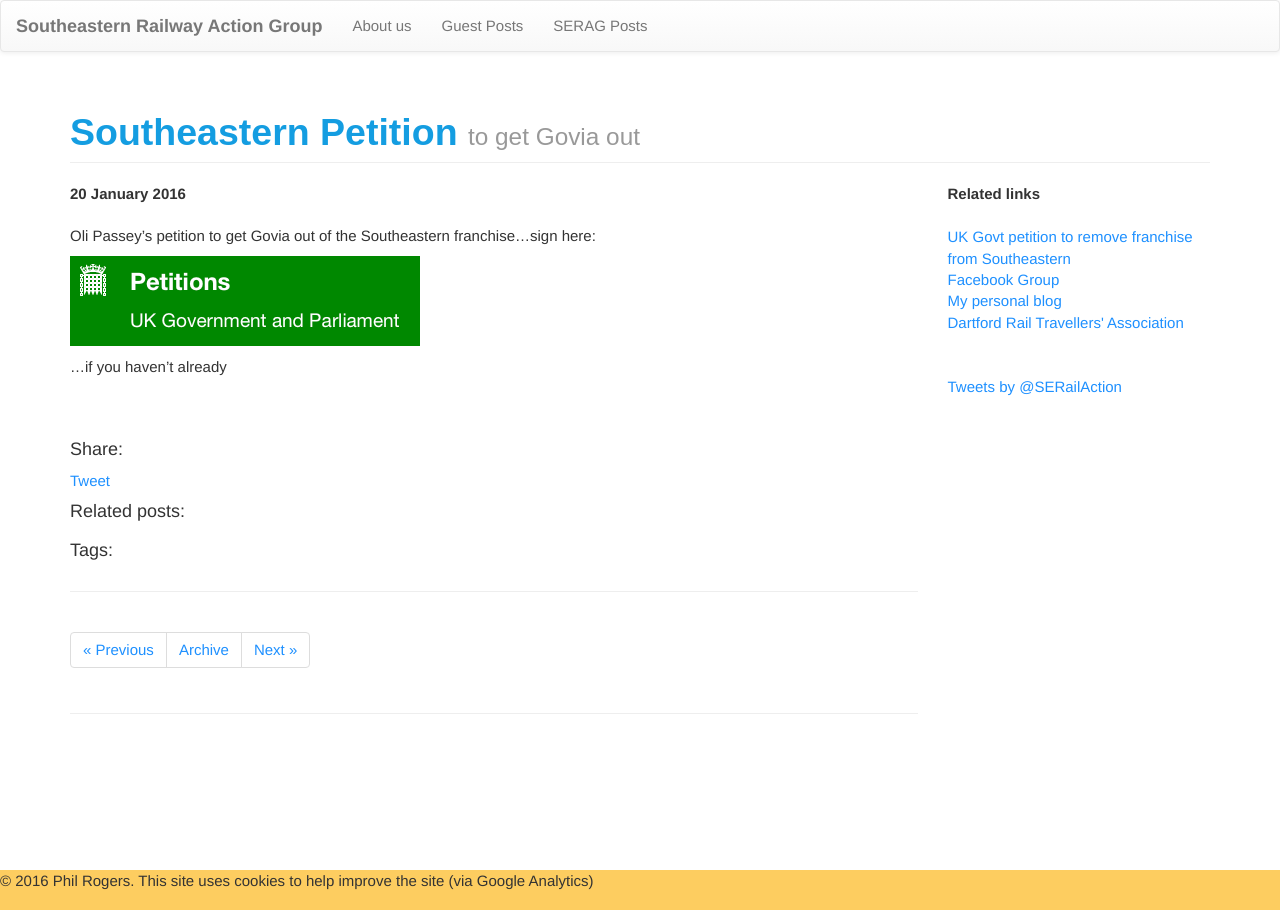
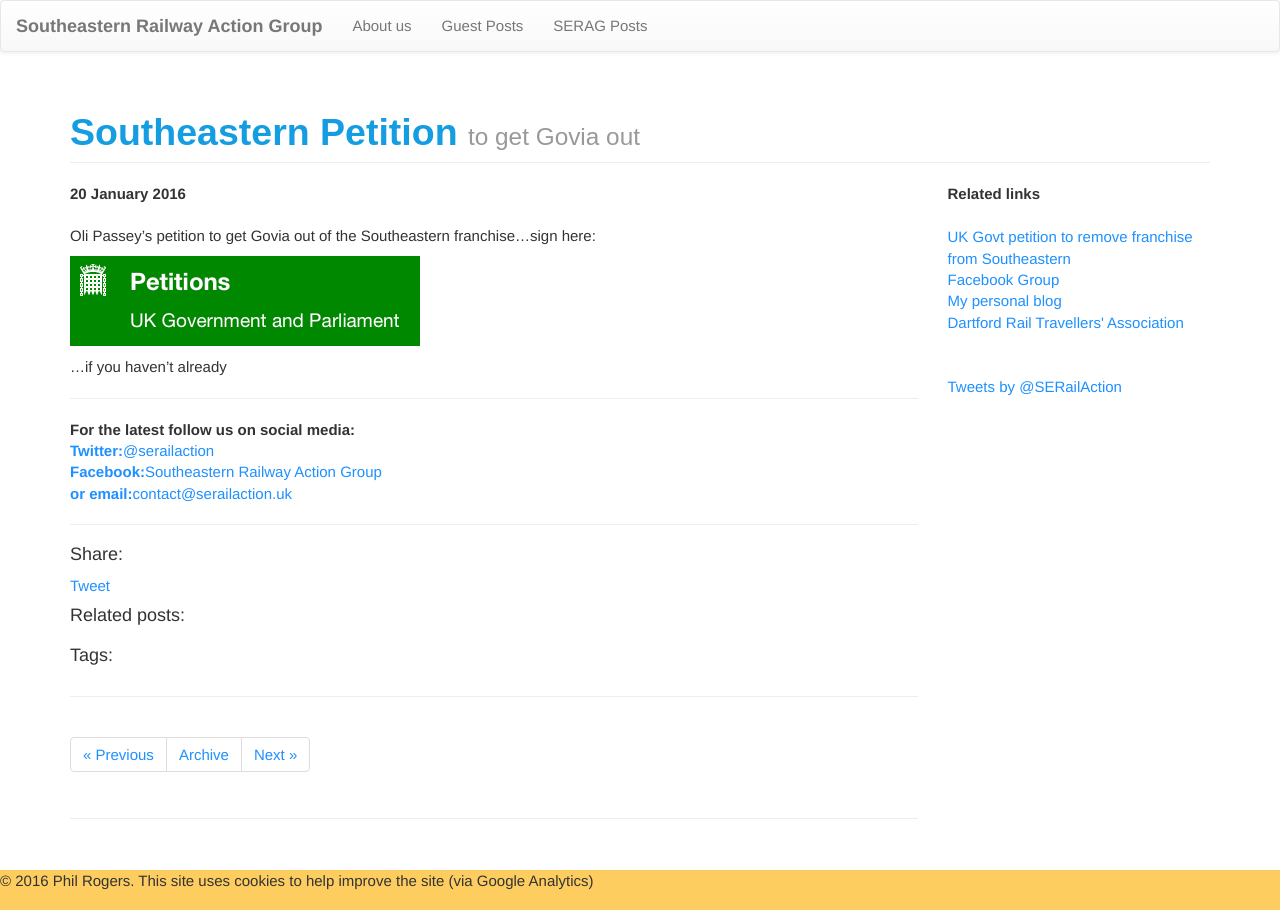
Before and after one commit to serailaction/serailaction.github.io, a Jekyll site: the page built from _posts/2016-01-20-Southeastern-petition.md, in a window 1280 px wide. Built offline with Jekyll 4.4.1, drawn with Linux system fonts in a browser that asks for light colours; nearby versions of some CDN libraries; comment, search, counter and statistics services are not loaded.

Commit message:
added social media links

```diff
--- a/_includes/themes/bootstrap-3/page.html
+++ b/_includes/themes/bootstrap-3/page.html
@@ -1,6 +1,10 @@
 <div class="page-header">
 
   <h1>{{ page.title }} {% if page.tagline %} <small>{{ page.tagline }}</small>{% endif %}</h1>
+  <br>
+<a href="http://twitter.com/serailaction" target="_blank"><b>Twitter:</b>@serailaction</a> |
+<a href="https://www.facebook.com/groups/SERailAction/" target="_blank"><b>Facebook:</b>Southeastern Railway Action Group</a> |
+<a href="mailto:contact@serailaction.uk"><b> email:</b>contact@serailaction.uk</a><br>
 </div>
 
 <div class="row post-full">
--- a/_includes/themes/bootstrap-3/post.html
+++ b/_includes/themes/bootstrap-3/post.html
@@ -17,8 +17,14 @@
       {{content | split:"SPLIT_HERE"}}
     </div>
 
-<br><br>
 
+<hr>
+<b>For the latest follow us on social media:</b><br>
+<a href="http://twitter.com/serailaction" target="_blank"><b>Twitter:</b>@serailaction</a><br>
+<a href="https://www.facebook.com/groups/SERailAction/" target="_blank"><b>Facebook:</b>Southeastern Railway Action Group</a><br>
+<a href="mailto:contact@serailaction.uk"><b>or email:</b>contact@serailaction.uk</a><br>
+
+<hr>
 
 <h4>Share:</h4>
 <a href="https://twitter.com/share" class="twitter-share-button" data-via="philmonkey">Tweet</a>
```
